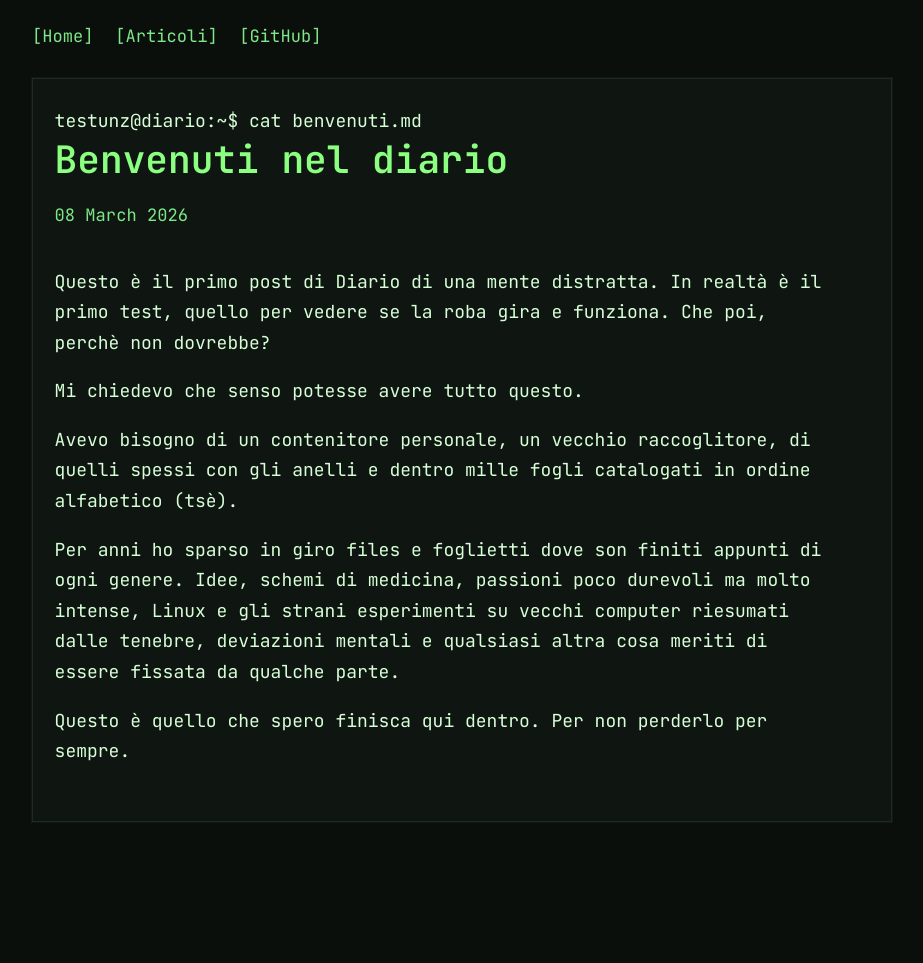
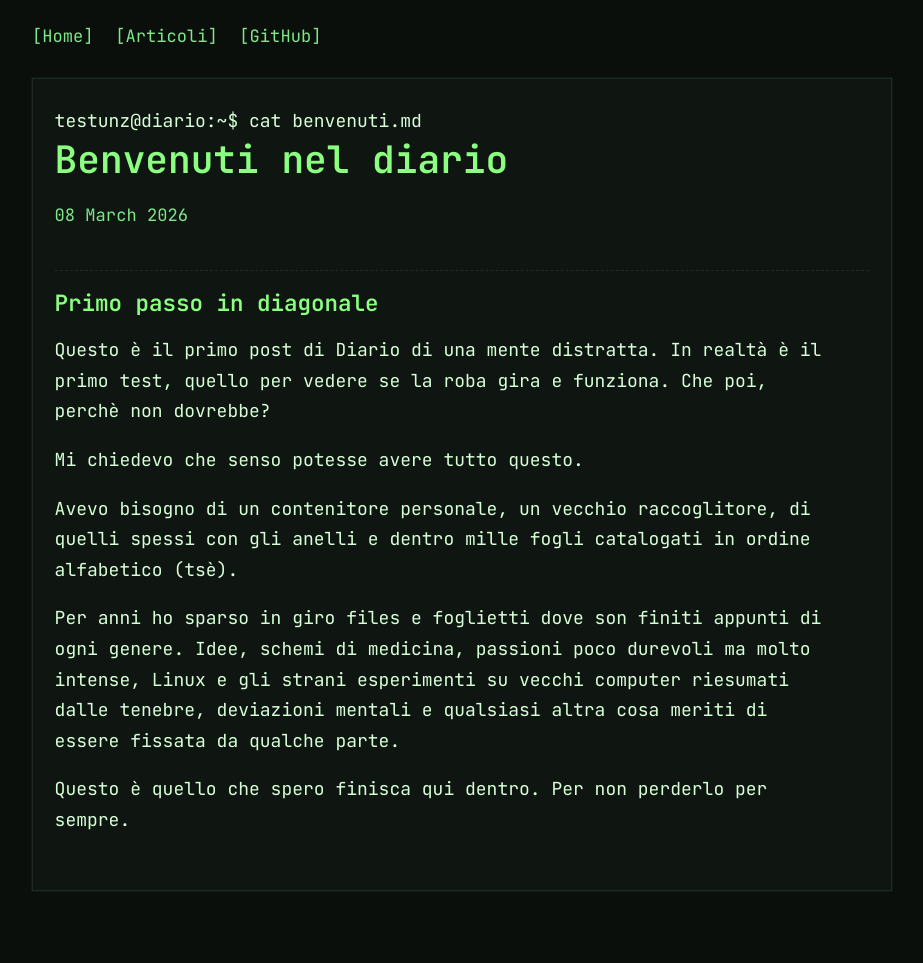
Before and after one commit to testunz/testunz.github.io, a Jekyll site: the page built from _posts/2026-03-08-benvenuti.md, in a window 1280 px wide. Shown: the whole page, without its empty margins (178-1101 px from the left). Built offline with Jekyll 4.4.1, drawn with Linux system fonts in a browser that asks for light colours; before the commit the page ends 900 px from its top, so only the background shows below that.

Commit message:
Add new section to 'Benvenuti nel diario'
Added a new section 'Primo passo in diagonale' to the post.

```diff
--- a/_posts/2026-03-08-benvenuti.md
+++ b/_posts/2026-03-08-benvenuti.md
@@ -3,6 +3,8 @@ layout: post
 title: Benvenuti nel diario
 date: 2026-03-08
 ---
+
+## Primo passo in diagonale
 
 Questo è il primo post di Diario di una mente distratta.
 In realtà è il primo test, quello per vedere se la roba gira e funziona. Che poi, perchè non dovrebbe?
```
